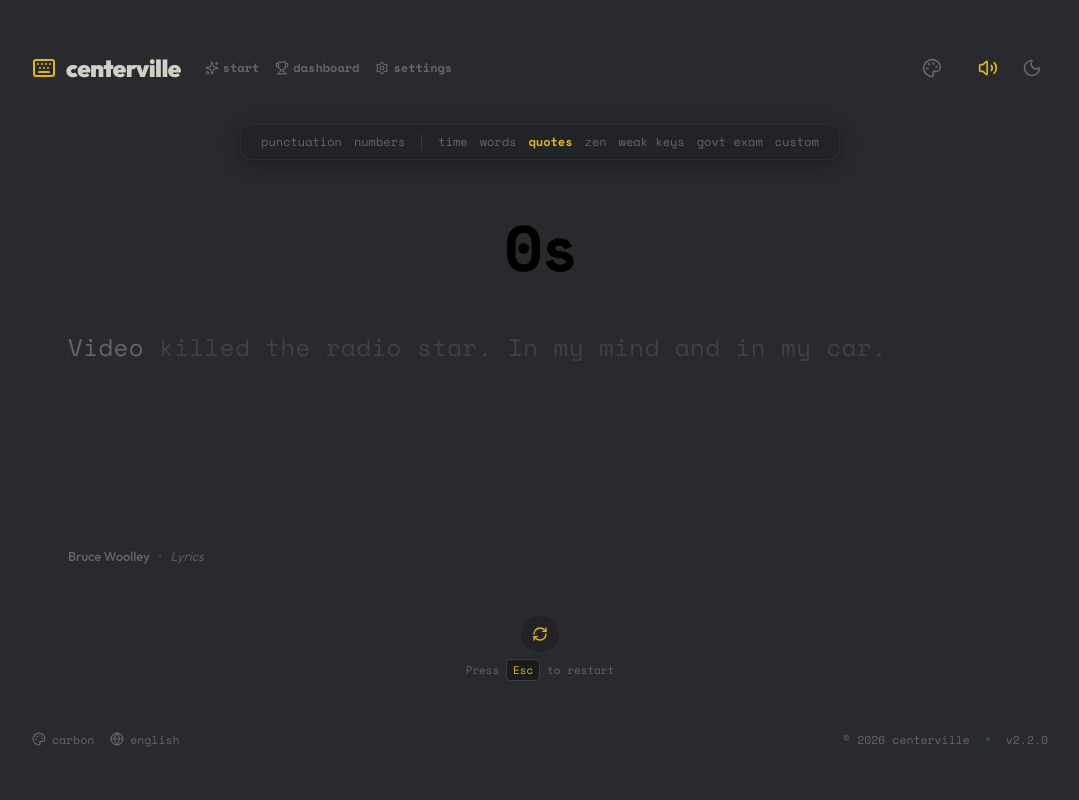
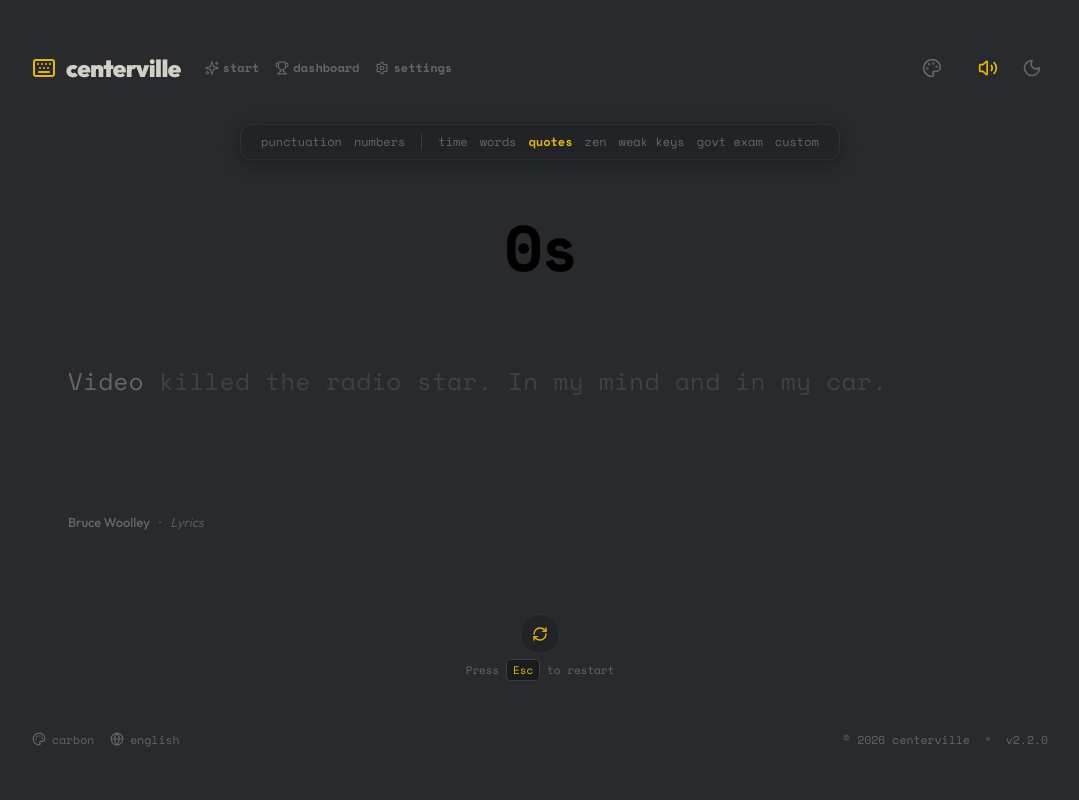
Before and after one commit to rahulkumar900/TypingMaster, a Next.js app: page / in a window 1280 px wide. Shown: the top 800 px of the page, without its empty margins (100-1179 px from the left). Built offline with nearby package versions, Linux system fonts and the light colour scheme.

Commit message:
fix(typing-arena): remove hardcoded section height classes to allow autoheight scaling for three lines of text

```diff
--- a/src/components/typing-arena.tsx
+++ b/src/components/typing-arena.tsx
@@ -541,9 +541,8 @@ export const TypingArena: React.FC<TypingArenaProps> = ({
     <section
       ref={containerRef}
       onClick={focusInput}
-      className={`widget flex-1 flex flex-col justify-between p-4 md:p-9 min-h-[280px] relative bg-transparent border-none shadow-none transition-all duration-300 w-full ${isFocused ? 'cursor-text' : 'cursor-pointer'}`}
+      className={`widget flex flex-col justify-between p-4 md:p-9 relative bg-transparent border-none shadow-none transition-all duration-300 w-full ${isFocused ? 'cursor-text' : 'cursor-pointer'}`}
       id="widget-typing-arena"
-      style={{ minHeight: `${fontSize * 13}px` }}
     >
       <div className="relative w-full overflow-hidden flex-1">
         {/* Focusable textarea */}
```
